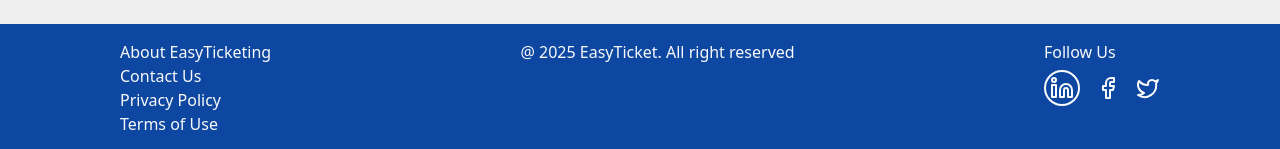
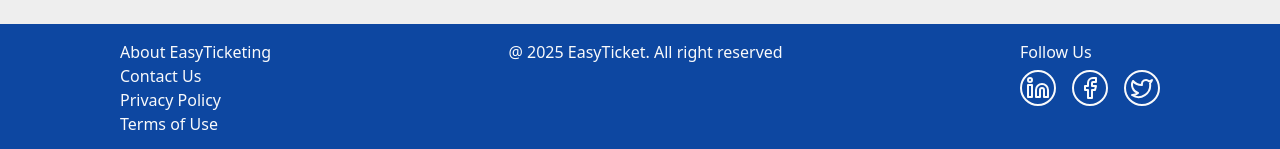
Before and after one commit to mafindijr/easy-ticketing-app, a React (Vite) app: page / in a window 1280 px wide. Shown: the part 1450-1599 px from the top of the page. Built offline with nearby package versions, Linux system fonts and the light colour scheme.

Commit message:
fix: standardize social media icon containers in Footer component

```diff
--- a/src/components/Footer.jsx
+++ b/src/components/Footer.jsx
@@ -41,8 +41,8 @@ export default function Footer() {
         <div className='flex items-center gap-4 text-gray-50 relative'>
           <span className='absolute top-0 left-0'>Follow Us</span>
           <div className='border-2 border-solid-gray-50 p-1 rounded-full'><a href="#"><Linkedin size={24} /></a></div>
-          <div><a href="#"><Facebook size={24} /></a></div>
-          <div><a href=""><Twitter size={24}  /></a></div>
+          <div className='border-2 border-solid-gray-50 p-1 rounded-full'><a href="#"><Facebook size={24} /></a></div>
+          <div className='border-2 border-solid-gray-50 p-1 rounded-full'><a href=""><Twitter size={24}  /></a></div>
         </div>
       </div>
 
```
